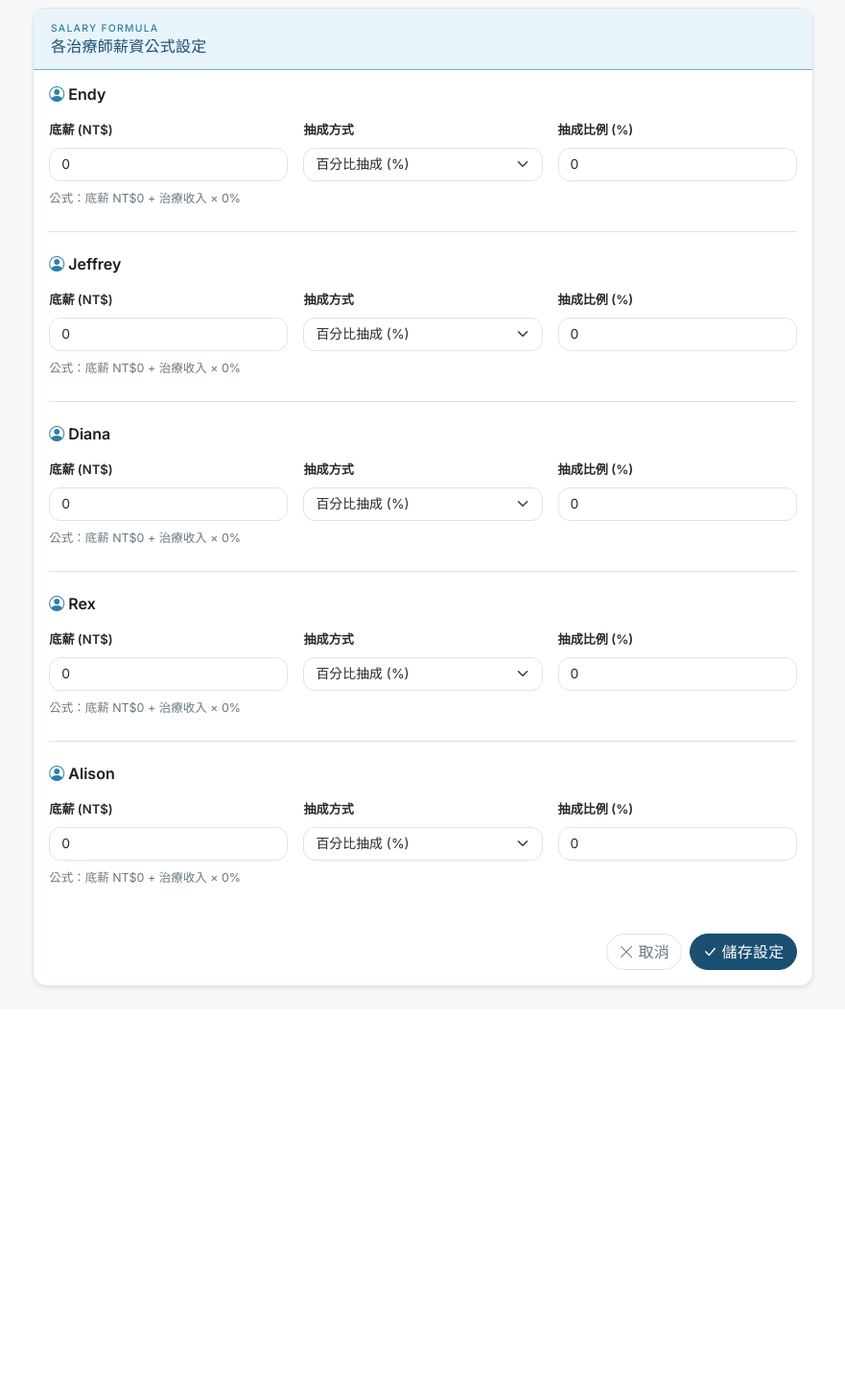
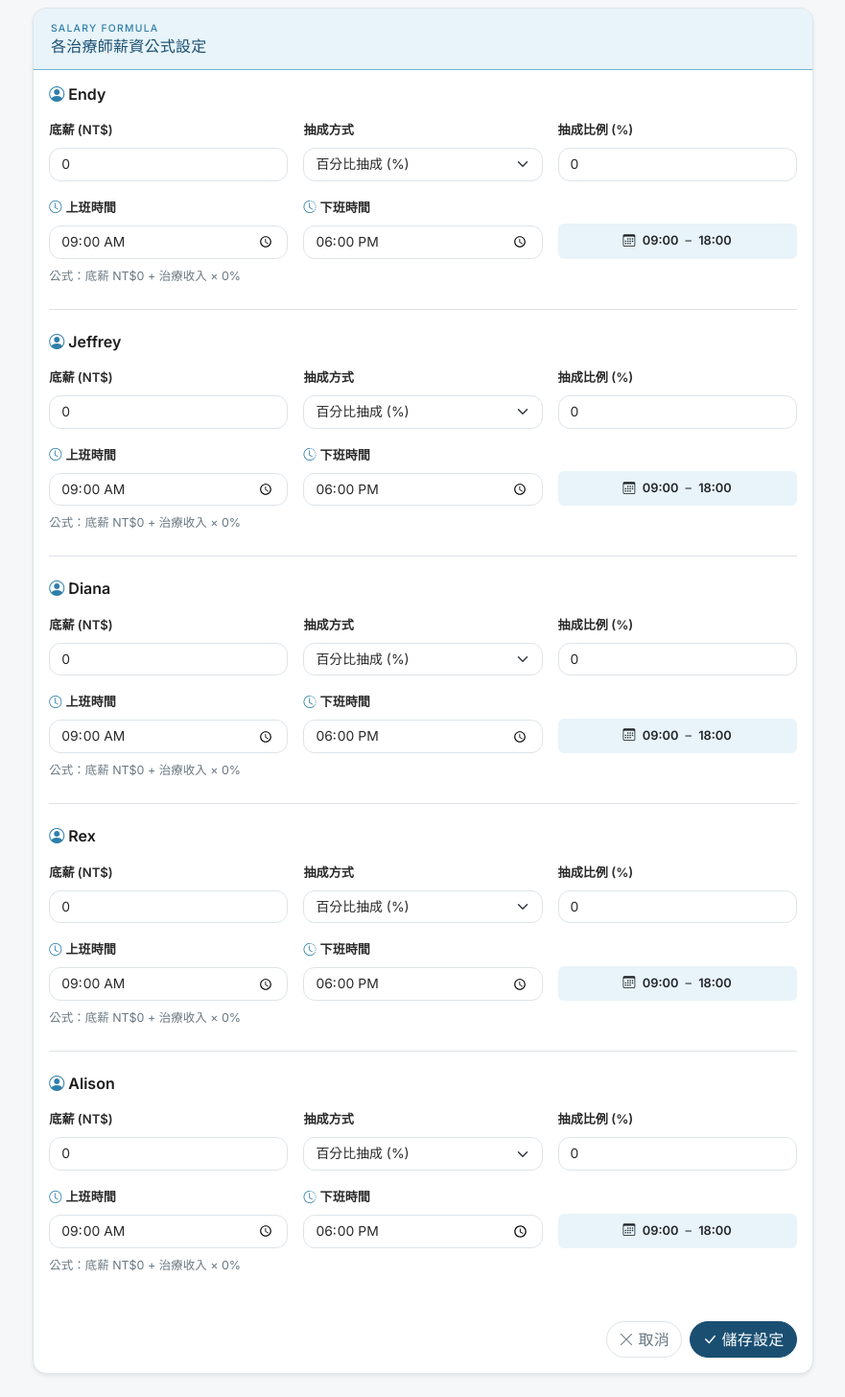
Before and after one commit to endyphysio11/Claude-test, a Flask app: page /therapists/settings in a window 1280 px wide. Shown: the part 148-1604 px from the top of the page at 96% size, without its empty margins (199-1080 px from the left). Before the commit the page ends 1180 px from the top, so only its background shows below. Run offline with Flask 3, Linux system fonts and the light colour scheme; data comes from the database, SQL or seed files in the repository.

Commit message:
24h calendar view with per-therapist work hours setting
- Add work_start / work_end columns to therapists table
- Therapist settings page: time pickers for each therapist's work hours
- Calendar: full 24h display (00:00–24:00), Google Calendar style
- businessHours shading per therapist schedule
- Auto-scroll to 1 hour before earliest work start on load

Co-Authored-By: Claude Sonnet 4.6 <noreply@anthropic.com>

```diff
--- a/clinic/app.py
+++ b/clinic/app.py
@@ -164,6 +164,8 @@ def migrate_db():
         "ALTER TABLE appointments ADD COLUMN payment_status TEXT DEFAULT 'unpaid'",
         "ALTER TABLE appointments ADD COLUMN session_package_id INTEGER DEFAULT NULL",
         "ALTER TABLE appointments ADD COLUMN signature_data TEXT DEFAULT NULL",
+        "ALTER TABLE therapists ADD COLUMN work_start TEXT DEFAULT '09:00'",
+        "ALTER TABLE therapists ADD COLUMN work_end TEXT DEFAULT '18:00'",
     ]
     for sql in migrations:
         try:
@@ -236,7 +238,12 @@ def calendar_view():
     conn = get_db()
     therapists = conn.execute("SELECT * FROM therapists ORDER BY id").fetchall()
     conn.close()
-    return render_template('calendar.html', therapists=therapists)
+    schedules = [{
+        'name':  t['name'],
+        'start': t['work_start'] or '09:00',
+        'end':   t['work_end']   or '18:00',
+    } for t in therapists]
+    return render_template('calendar.html', therapists=therapists, schedules=schedules)
 
 
 @app.route('/appointments/api')
@@ -903,15 +910,18 @@ def therapist_settings():
 
     if request.method == 'POST':
         for t in therapists:
-            tid     = t['id']
-            base    = float(request.form.get(f'base_{tid}',   0) or 0)
-            c_type  = request.form.get(f'ctype_{tid}',  'percent')
-            c_value = float(request.form.get(f'cvalue_{tid}', 0) or 0)
+            tid        = t['id']
+            base       = float(request.form.get(f'base_{tid}',       0) or 0)
+            c_type     = request.form.get(f'ctype_{tid}',   'percent')
+            c_value    = float(request.form.get(f'cvalue_{tid}',    0) or 0)
+            work_start = request.form.get(f'wstart_{tid}', '09:00')
+            work_end   = request.form.get(f'wend_{tid}',   '18:00')
             conn.execute("""
                 UPDATE therapists
-                SET base_salary=?, commission_type=?, commission_value=?
+                SET base_salary=?, commission_type=?, commission_value=?,
+                    work_start=?, work_end=?
                 WHERE id=?
-            """, (base, c_type, c_value, tid))
+            """, (base, c_type, c_value, work_start, work_end, tid))
         conn.commit()
         conn.close()
         flash('薪資設定已更新', 'success')
--- a/clinic/templates/therapist_settings.html
+++ b/clinic/templates/therapist_settings.html
@@ -64,6 +64,30 @@
                        value="{{ t.commission_value if t.commission_value else 0 }}"
                        placeholder="0">
               </div>
+
+              <!-- Work hours -->
+              <div class="col-sm-4">
+                <label class="form-label fw-semibold" style="font-size:0.82rem">
+                  <i class="bi bi-clock me-1" style="color:var(--gold)"></i>上班時間
+                </label>
+                <input type="time" name="wstart_{{ t.id }}" class="form-control"
+                       value="{{ t.work_start or '09:00' }}" step="1800">
+              </div>
+              <div class="col-sm-4">
+                <label class="form-label fw-semibold" style="font-size:0.82rem">
+                  <i class="bi bi-clock-history me-1" style="color:var(--gold)"></i>下班時間
+                </label>
+                <input type="time" name="wend_{{ t.id }}" class="form-control"
+                       value="{{ t.work_end or '18:00' }}" step="1800">
+              </div>
+              <div class="col-sm-4 d-flex align-items-end">
+                <div class="p-2 rounded w-100 text-center" style="background:var(--gold-light);font-size:0.8rem">
+                  <i class="bi bi-calendar3 me-1"></i>
+                  <span class="fw-semibold">{{ t.work_start or '09:00' }}</span>
+                  &nbsp;–&nbsp;
+                  <span class="fw-semibold">{{ t.work_end or '18:00' }}</span>
+                </div>
+              </div>
             </div>
 
             <!-- Preview formula -->
```
Also changed, not shown: clinic/templates/calendar.html (+26 -9 lines).
